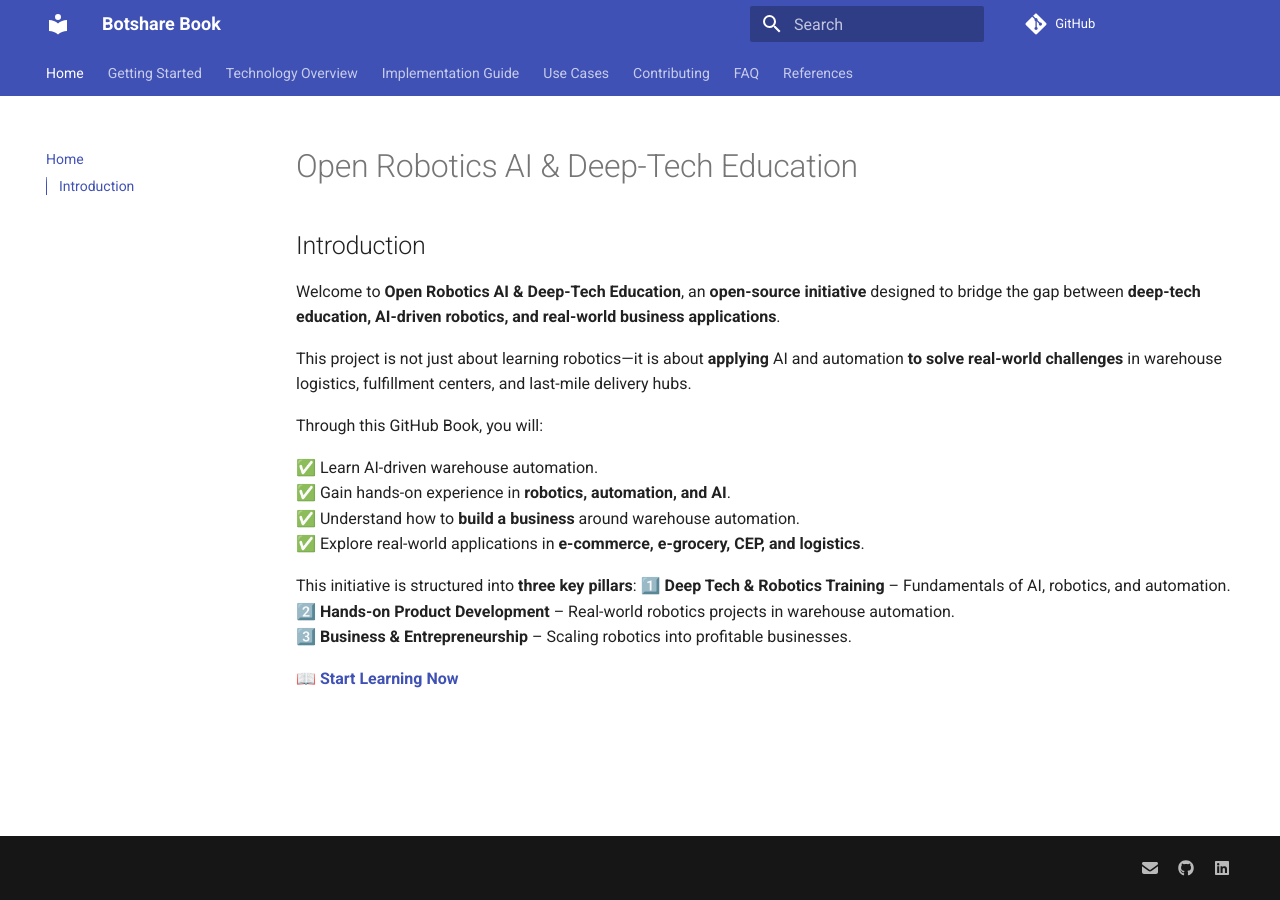
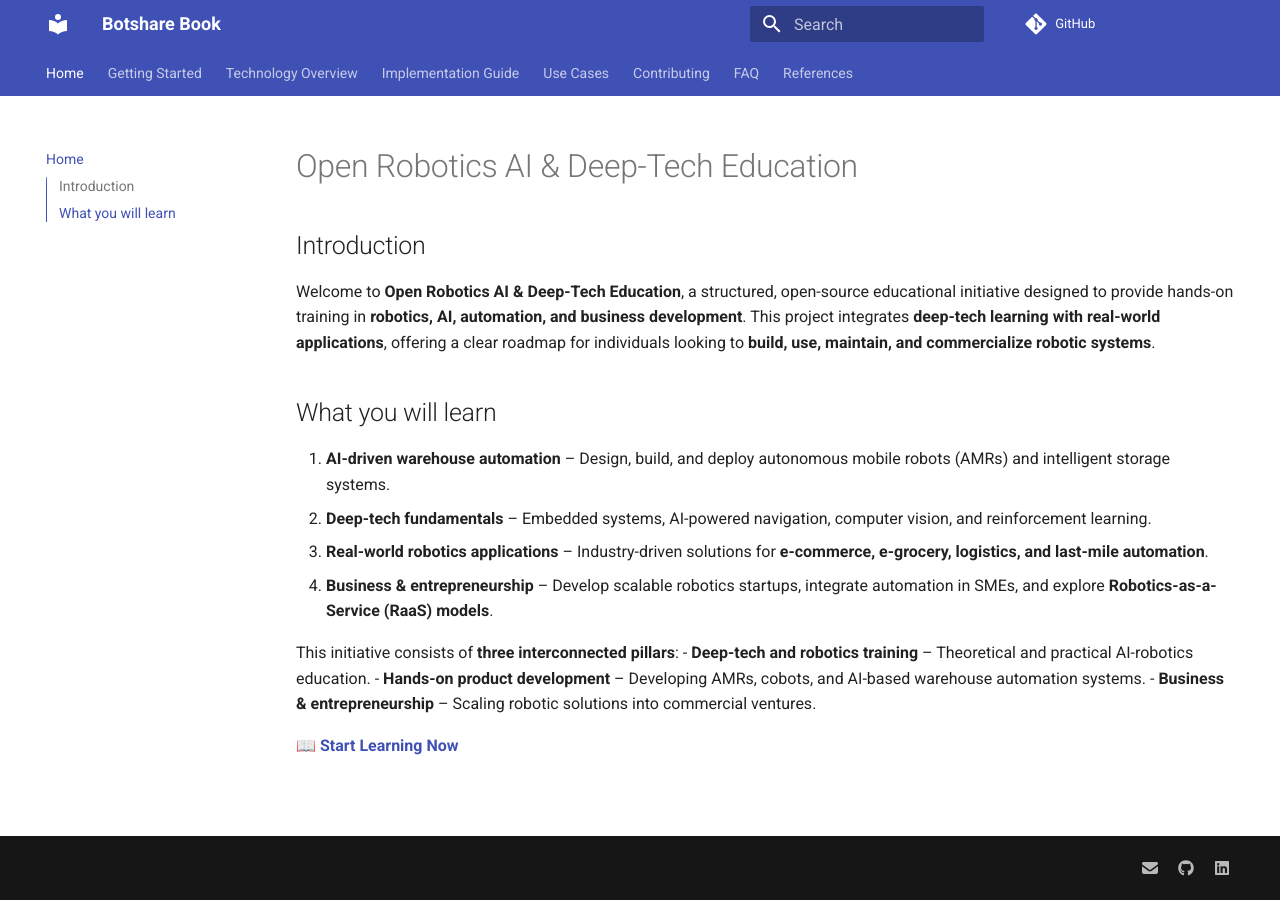
Before and after one commit to BotshareAI/Botshare_book, an MkDocs documentation site: the page built from docs/index.md, in a window 1280 px wide. Built offline with MkDocs 1.6.1 and Material for MkDocs 9.7.7, drawn with Linux system fonts in a browser that asks for light colours; comment, search, counter and statistics services are not loaded.

Commit message:
Update index.md

```diff
--- a/docs/index.md
+++ b/docs/index.md
@@ -2,20 +2,18 @@
 
 ## Introduction
 
-Welcome to **Open Robotics AI & Deep-Tech Education**, an **open-source initiative** designed to bridge the gap between **deep-tech education, AI-driven robotics, and real-world business applications**.
+Welcome to **Open Robotics AI & Deep-Tech Education**, a structured, open-source educational initiative designed to provide hands-on training in **robotics, AI, automation, and business development**. This project integrates **deep-tech learning with real-world applications**, offering a clear roadmap for individuals looking to **build, use, maintain, and commercialize robotic systems**.
 
-This project is not just about learning robotics—it is about **applying** AI and automation **to solve real-world challenges** in warehouse logistics, fulfillment centers, and last-mile delivery hubs.
+## What you will learn
 
-Through this GitHub Book, you will:
+1. **AI-driven warehouse automation** – Design, build, and deploy autonomous mobile robots (AMRs) and intelligent storage systems.
+2. **Deep-tech fundamentals** – Embedded systems, AI-powered navigation, computer vision, and reinforcement learning.
+3. **Real-world robotics applications** – Industry-driven solutions for **e-commerce, e-grocery, logistics, and last-mile automation**.
+4. **Business & entrepreneurship** – Develop scalable robotics startups, integrate automation in SMEs, and explore **Robotics-as-a-Service (RaaS) models**.
 
-✅ Learn AI-driven warehouse automation.
-✅ Gain hands-on experience in **robotics, automation, and AI**.
-✅ Understand how to **build a business** around warehouse automation.
-✅ Explore real-world applications in **e-commerce, e-grocery, CEP, and logistics**.
-
-This initiative is structured into **three key pillars**:
-1️⃣ **Deep Tech & Robotics Training** – Fundamentals of AI, robotics, and automation.
-2️⃣ **Hands-on Product Development** – Real-world robotics projects in warehouse automation.
-3️⃣ **Business & Entrepreneurship** – Scaling robotics into profitable businesses.
+This initiative consists of **three interconnected pillars**:
+- **Deep-tech and robotics training** – Theoretical and practical AI-robotics education.
+- **Hands-on product development** – Developing AMRs, cobots, and AI-based warehouse automation systems.
+- **Business & entrepreneurship** – Scaling robotic solutions into commercial ventures.
 
 📖 **[Start Learning Now](getting_started)**
```
